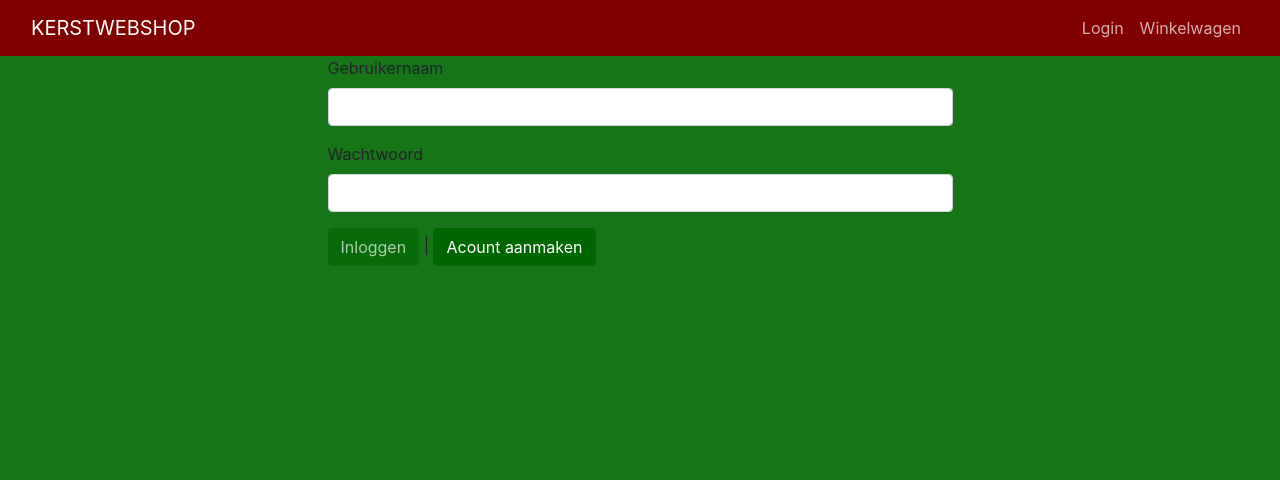
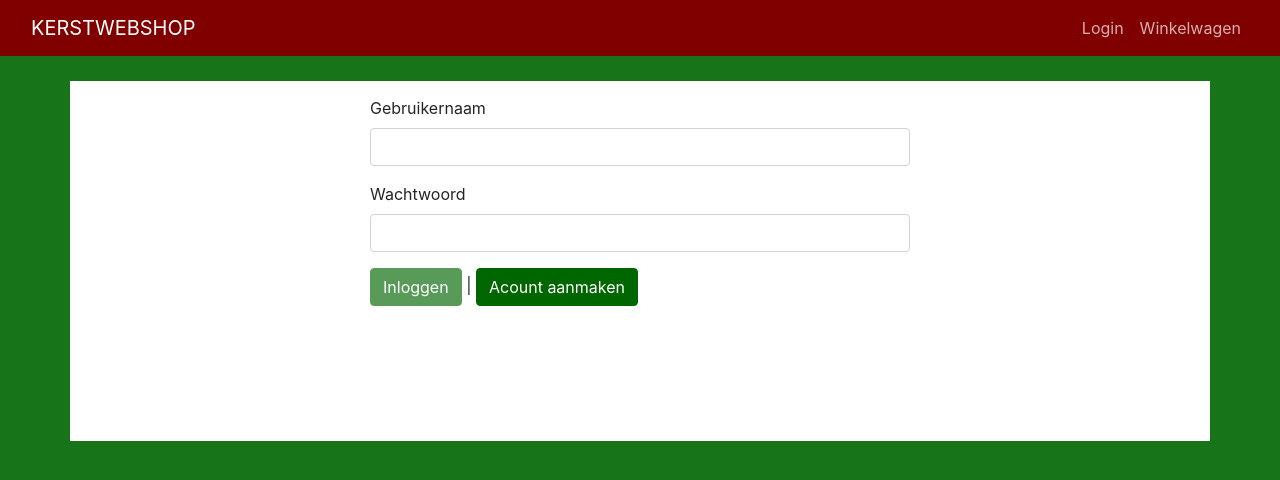
Before and after one commit to suusie1994/IPRWC-front-end, an Angular app: page /auth in a window 1280 px wide. Shown: the top 480 px of the page. Built offline with nearby package versions, Linux system fonts and the light colour scheme.

Commit message:
added style to login/rergister page

```diff
--- a/src/app/auth/auth.component.css
+++ b/src/app/auth/auth.component.css
@@ -1,3 +1,9 @@
+.container {
+  margin-top: 25px;
+  padding: 15px;
+  background-color: #ffffff;
+  width: 100vw;
+}
 .loginsignup {
   margin-bottom: 120px;
 }
--- a/src/app/auth/auth.component.html
+++ b/src/app/auth/auth.component.html
@@ -1,4 +1,4 @@
-<div class="continer">
+<div class="container">
   <div class="row justify-content-md-center loginsignup">
     <div class="col-xs-6 col-md-6">
       <div *ngIf="isLoading" style="text-align: center;">
```
